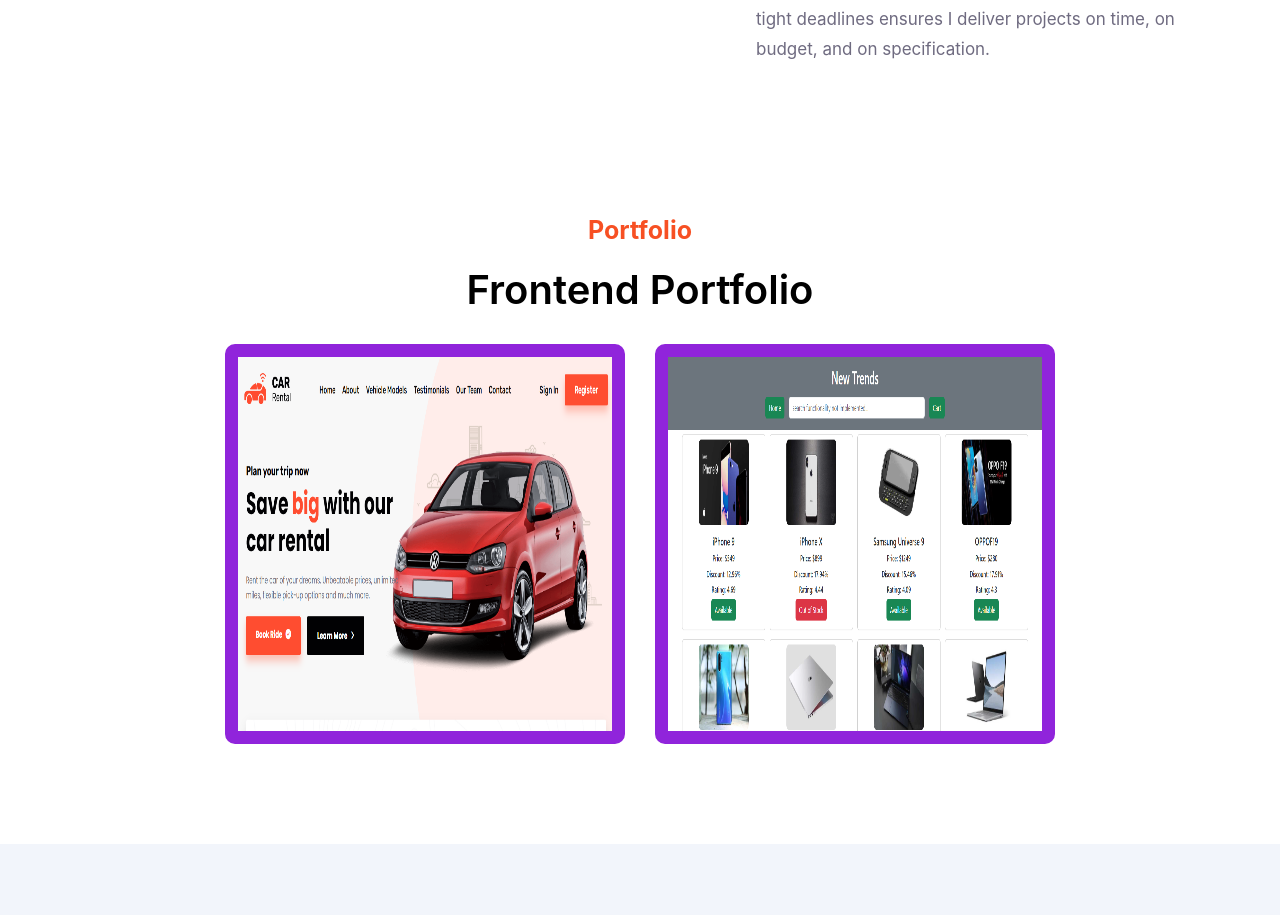
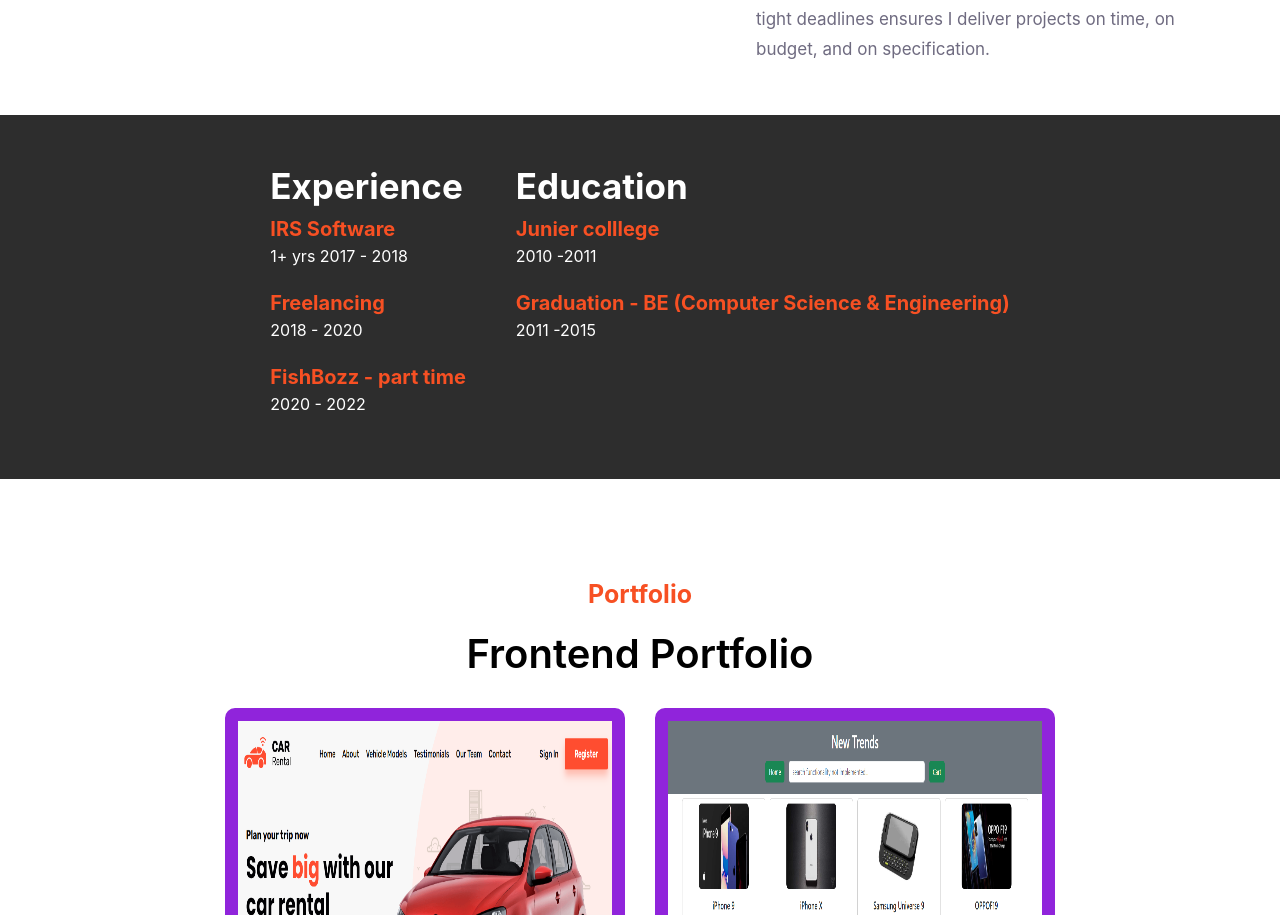
Before and after one commit to nandha-techie/portfolio, a React (Create React App) app: page / in a window 1280 px wide. Shown: the part 1913-2828 px from the top of the page. Built offline with nearby package versions, Linux system fonts and the light colour scheme; the HTML template or start-up script is replaced by a standard one.

Commit message:
experience section added

```diff
--- /dev/null
+++ b/src/components/Experience.js
@@ -0,0 +1,43 @@
+import '../styles/experience.css';
+
+const Experience = ()=>{
+    return(
+        <div className="experience">
+            <div className="container">
+                <div className="content">
+                    <div className="experience-content">
+                        <h3>Experience</h3>
+                        <div className="company">
+                            <div className="company__details">
+                                <h4>IRS Software</h4>
+                                <p>1+ yrs 2017 - 2018</p>
+                            </div>
+                            <div className="company__details">
+                                <h4>Freelancing</h4>
+                                <p>2018 - 2020</p>
+                            </div>
+                            <div className="company__details">
+                                <h4>FishBozz - part time</h4>
+                                <p>2020 - 2022</p>
+                            </div>
+                        </div>
+                    </div>
+                    <div className="education-content">
+                        <h3>Education</h3>
+                        <div className="education">
+                            <div className="education__details">
+                                <h4>Junier colllege</h4>
+                                <p>2010 -2011</p>
+                            </div>
+                            <div className="education__details">
+                                <h4>Graduation - BE (Computer Science & Engineering)</h4>
+                                <p>2011 -2015</p>
+                            </div>
+                        </div>
+                    </div>
+                </div>
+            </div>
+        </div>
+    )
+}
+export default Experience;
--- a/src/pages/Home.js
+++ b/src/pages/Home.js
@@ -1,6 +1,7 @@
 import Navbar from "../components/Navbar";
 import Hero from "../components/Hero";
 import Contact from '../components/Contact';
+import Experience from '../components/Experience';
 import Portfolio from '../components/Portfolio';
 import Skill from '../components/Skill';
 
@@ -12,6 +13,7 @@ const Home = ()=>{
             <Hero />
             <Skill />
             <Contact />
+            <Experience />
             <Portfolio />
             <footer>
                 <div className="container">
--- /dev/null
+++ b/src/styles/experience.css
@@ -0,0 +1,29 @@
+.experience{
+    background-color: #2d2d2d;
+    padding: 5rem 5rem;
+}
+.content{
+    display: flex;
+    justify-content: center;
+    gap: 5rem;
+}
+@media(max-width: 700px){
+    .content{
+        flex-direction: column;
+    }
+}
+.experience-content h3, .education-content h3{
+    text-align: left;
+    color: #fff;
+    font-weight: 700;
+    font-size: 3.5rem;
+}
+.company__details, .education__details{
+    padding: 1rem 0;
+    font-size: 2rem;
+    color: #f75023;
+}
+.company__details p, .education__details p{
+    color: #fff;
+    padding: 0.5rem 0;
+}
```
